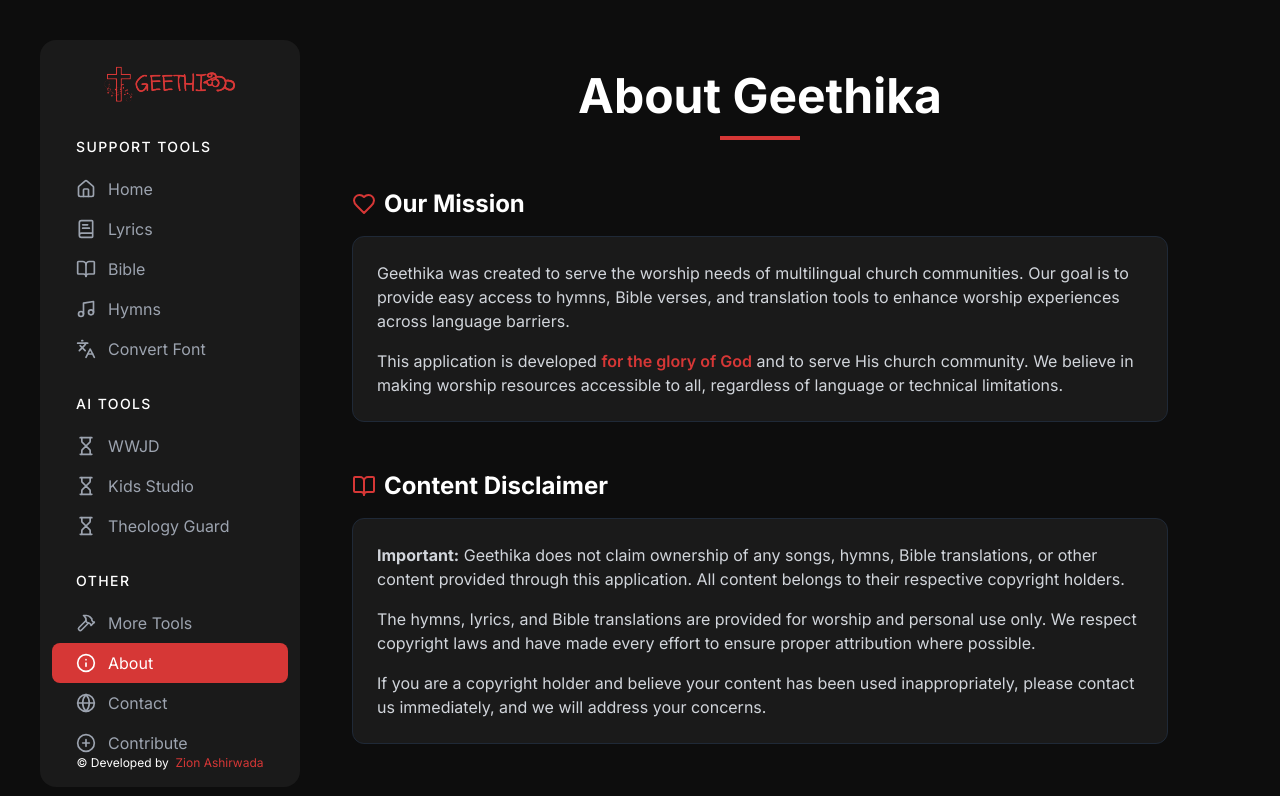
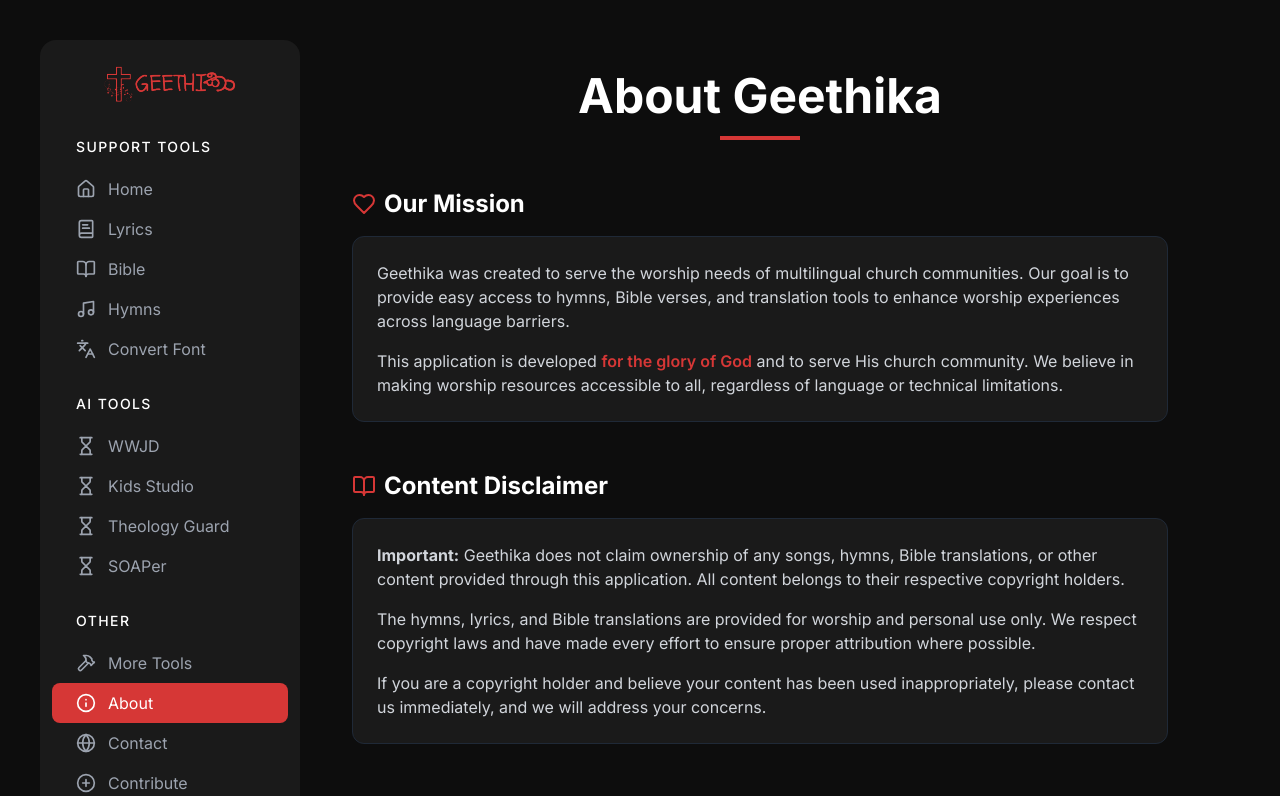
Before and after one commit to zionashirwada/Geethika, a Next.js app: page /about in a window 1280 px wide. Shown: the top 796 px of the page. Built offline with nearby package versions, Linux system fonts and the light colour scheme.

Commit message:
Update Sidebar.tsx

```diff
--- a/components/Sidebar.tsx
+++ b/components/Sidebar.tsx
@@ -82,6 +82,10 @@ export default function Sidebar({ isOpen, onClose }: SidebarProps) {
         <Hourglass size={20} />
         {isOpen && <span>Theology Guard</span>}
       </a>
+      <a href="/ai/soaper" className={`sidebar-link transition-all duration-300 ${pathname === '/ai/soaper' ? 'active' : ''}`} title={!isOpen ? "Privacy" : ""}>
+        <Hourglass size={20} />
+        {isOpen && <span>SOAPer</span>}
+      </a>
 
       <div className={`section-title ${!isOpen && 'hidden'} transition-all duration-300`}>Other</div>
       <a href="/more" className={`sidebar-link transition-all duration-300 ${pathname?.startsWith('/more' )? 'active' : ''}`} title={!isOpen ? "Privacy" : ""}>
```
